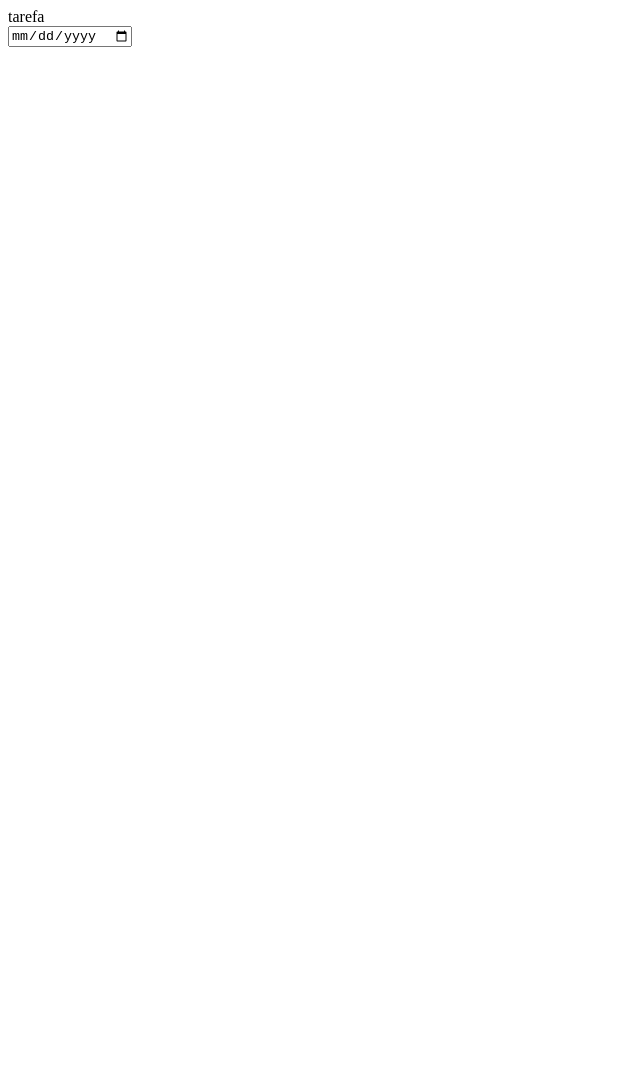
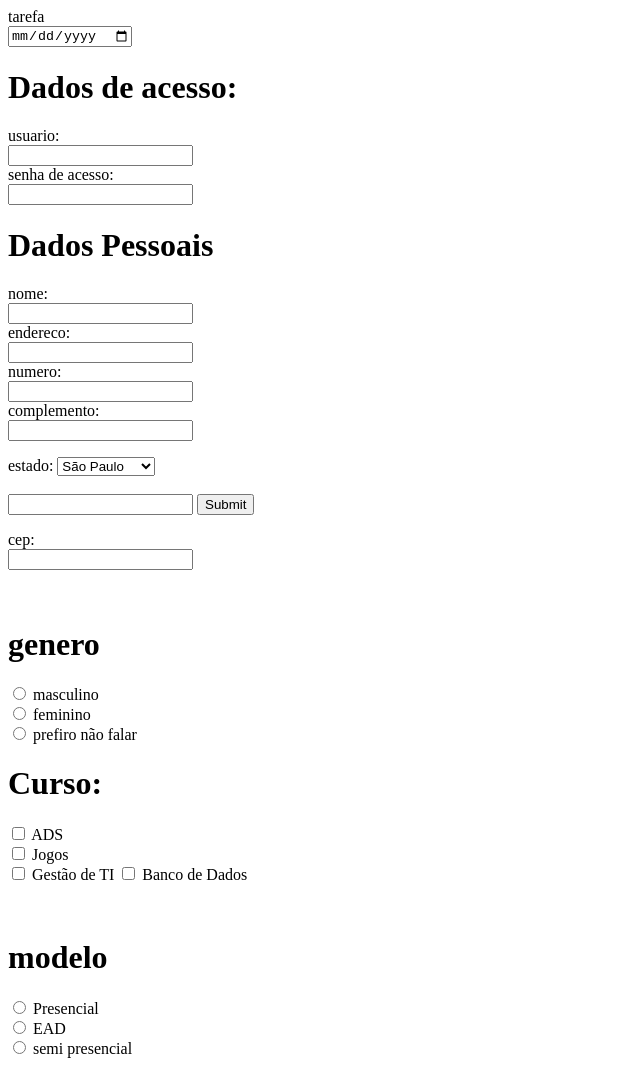
Before and after one commit to maria1310-csm/aula3, a plain HTML site: page w3school.html in a window 1280 px wide. Shown: the whole page, without its empty margins (0-640 px from the left). Before the commit the page ends 800 px from the top, so only its background shows below. Drawn offline with Linux system fonts and the light colour scheme.

Commit message:
finalizado

```diff
--- a/w3school.html
+++ b/w3school.html
@@ -9,6 +9,83 @@ tarefa
 <body>
     <form action="https://www.w3schools.com/action_page.php">
         <input type="date">
+        <br>
+        <h1>Dados de acesso:</h1>
+        <label for="usuario">usuario: </label><br>
+        <input type="text" id="usuario" name="usuario"><br>
+        <label for="senha">senha de acesso:</label><br>
+        <input type="text" id="senha" name="senha"><br>
     </form>
+    <form>
+        <h1>Dados Pessoais</h1>
+        <label for="nome">nome: </label><br>
+        <input type="text" id="nome" name="nome"><br>
+        <label for="end">endereco:</label><br>
+        <input type="text" id="end" name="end"><br>
+        <label for="numero">numero:</label><br>
+        <input type="text" id="numero" name="numero"><br>
+        <label for="compl">complemento:</label><br>
+        <input type="text" id="compl" name="compl"><br>
+    </form>
+    <label for="estado">estado:</label>
+<select id="estado" name="estado">
+<option value="São Paulo">São Paulo</option>
+<option value="Maranhão">Maranhão</option>
+<option value="Pernambuco">Pernambuco</option>
+<option value="Ceara">Ceara</option>
+</select>
+<br>
+<br>
+    <form action="/action_page.php">
+        <input list="browsers" name="browser">
+        <datalist id="browsers">
+        <p>cidade:</p>
+        <option value="sorocaba">
+        <option value="votorantim">
+        <option value="itu">
+        <option value="piedade">
+        <option value="tatui">
+        <option value="itapetininga">
+        </option>
+        </datalist>
+        <input type="submit">
+        </form>
+
+      <form>
+        <label for="cep">cep:</label><br>
+        <input type="cep" id="cep" name="cep"><br>
+      </form>
+      <br>
+      <form>
+        <h1>genero</h1>
+        <input type="radio" id="masculino" name="genero" value="masculino" >
+        <label for="masculino">masculino</label><br>
+        <input type="radio" id="feminino" name="genero" value="feminino">
+        <label for="feminino">feminino</label><br>
+        <input type="radio" id="prefiro não falar" name="genero" value="prefiro não falar">
+        <label for="prefiro não falar">prefiro não falar</label><br>
+      </form>
+      <form>
+<h1>Curso:</h1>
+        <input type="checkbox" id="curso1" name="curso1" value="ADS">
+        <label for="curso1"> ADS</label><br>
+        <input type="checkbox" id="curso2" name="curso2" value="Jogos">
+        <label for="curso2"> Jogos</label><br>
+        <input type="checkbox" id="curso3" name="curso3" value="Gestão de TI">
+        <label for="curso3"> Gestão de TI</label>
+        <input type="checkbox" id="curso4" name="curso4" value="Banco de Dados">
+        <label for="curso4">Banco de Dados</label>
+        </form>
+        <br>
+        <form>
+            <h1>modelo</h1>
+            <input type="radio" id="Presencial" name="modelo" value="Presencial">
+            <label for="Presencial">Presencial</label><br>
+            <input type="radio" id="EAD" name="modelo" value="EAD">
+            <label for="EAD">EAD</label><br>
+            <input type="radio" id="semi presencial" name="modelo" value="semi presencial">
+            <label for="semi presencial">semi presencial</label><br>
+        </form>
+
 </body>
 </html>
```
Also changed, not shown: index.html (+15 -4 lines).
